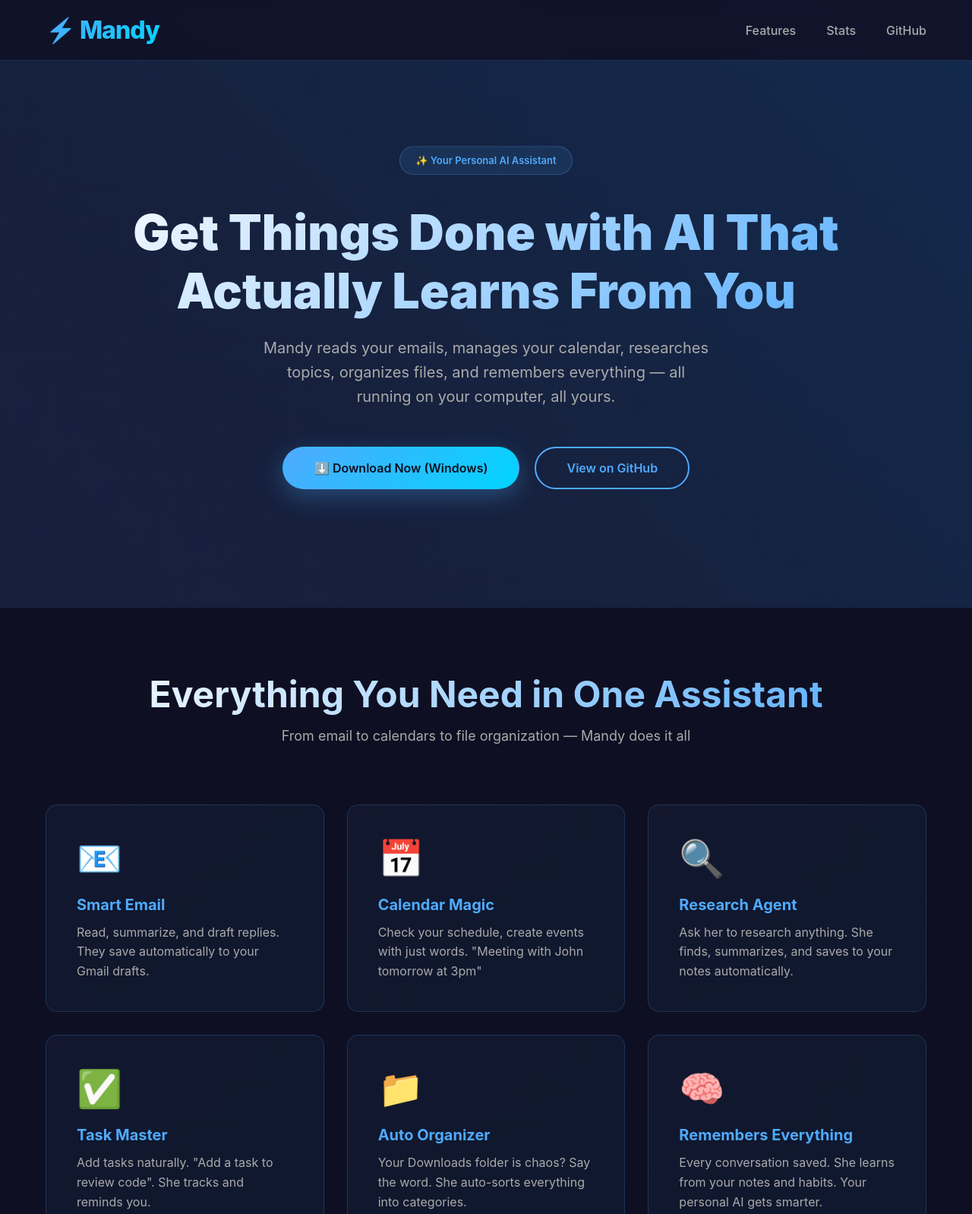
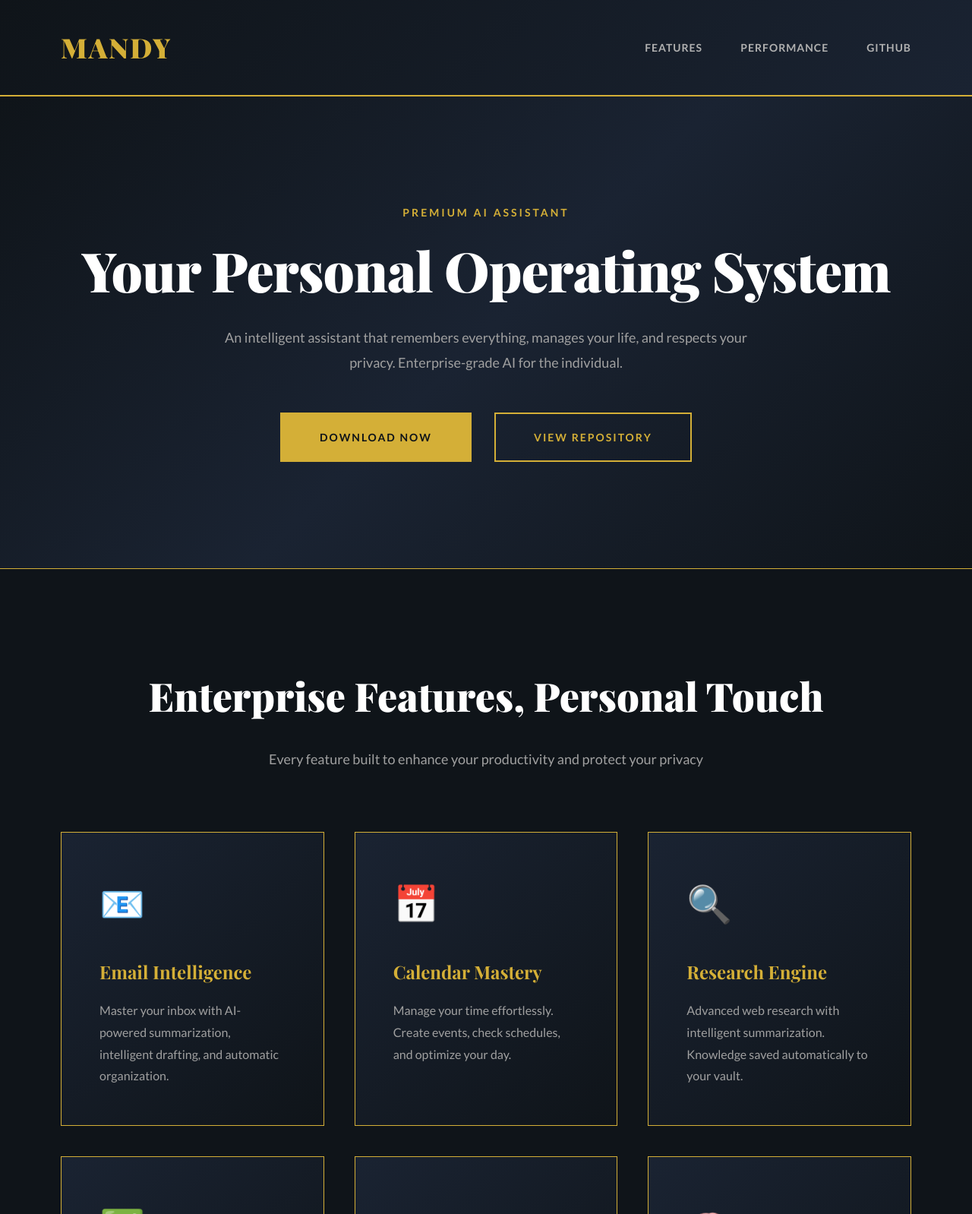
Before and after one commit to Manav-Patil-10/Mandy-app, a plain HTML site: page index.html in a window 1280 px wide. Shown: the top 1598 px of the page at 76% size. Drawn offline with nearby package versions, Linux system fonts and the light colour scheme.

Commit message:
Mandy: premium corporate design with gold accents

```diff
--- a/index.html
+++ b/index.html
@@ -3,7 +3,8 @@
 <head>
     <meta charset="UTF-8">
     <meta name="viewport" content="width=device-width, initial-scale=1.0">
-    <title>Mandy — Your AI That Gets Things Done</title>
+    <title>Mandy — Premium AI Assistant</title>
+    <link href="https://fonts.googleapis.com/css2?family=Playfair+Display:wght@700;900&family=Lato:wght@400;700&display=swap" rel="stylesheet">
     <style>
         * {
             margin: 0;
@@ -12,45 +13,25 @@
         }
 
         body {
-            font-family: -apple-system, BlinkMacSystemFont, 'Segoe UI', Roboto, Oxygen, Ubuntu, sans-serif;
-            background: #0f0f23;
-            color: #fff;
-            overflow-x: hidden;
-        }
-
-        /* Animated background */
-        .animated-bg {
-            position: fixed;
-            top: 0;
-            left: 0;
-            width: 100%;
-            height: 100%;
-            background: linear-gradient(45deg, #0f0f23, #1a1a3f, #16213e, #0f3460);
-            background-size: 400% 400%;
-            animation: gradient 15s ease infinite;
-            z-index: -1;
-        }
-
-        @keyframes gradient {
-            0% { background-position: 0% 50%; }
-            50% { background-position: 100% 50%; }
-            100% { background-position: 0% 50%; }
+            font-family: 'Lato', sans-serif;
+            background: #0f1419;
+            color: #e8e8e8;
+            line-height: 1.8;
         }
 
         header {
-            background: rgba(15, 15, 35, 0.8);
-            backdrop-filter: blur(10px);
-            padding: 20px 0;
+            background: linear-gradient(135deg, #0f1419 0%, #1a2332 100%);
+            padding: 30px 0;
+            border-bottom: 2px solid #d4af37;
             position: sticky;
             top: 0;
             z-index: 100;
-            border-bottom: 1px solid rgba(79, 172, 254, 0.2);
         }
 
         .container {
             max-width: 1200px;
             margin: 0 auto;
-            padding: 0 20px;
+            padding: 0 40px;
         }
 
         nav {
@@ -60,195 +41,146 @@
         }
 
         .logo {
-            font-size: 32px;
-            font-weight: 800;
-            background: linear-gradient(135deg, #4faafe, #00d4ff);
-            -webkit-background-clip: text;
-            -webkit-text-fill-color: transparent;
-            background-clip: text;
-            letter-spacing: -1px;
+            font-family: 'Playfair Display', serif;
+            font-size: 36px;
+            font-weight: 900;
+            color: #d4af37;
+            letter-spacing: 2px;
         }
 
         nav ul {
             display: flex;
             list-style: none;
-            gap: 40px;
+            gap: 50px;
         }
 
         nav a {
             text-decoration: none;
-            color: #aaa;
-            font-weight: 500;
+            color: #b0b0b0;
+            font-weight: 700;
+            font-size: 14px;
+            letter-spacing: 1px;
+            text-transform: uppercase;
             transition: color 0.3s;
             position: relative;
         }
 
         nav a:hover {
-            color: #4faafe;
-        }
-
-        nav a::after {
-            content: '';
-            position: absolute;
-            bottom: -5px;
-            left: 0;
-            width: 0;
-            height: 2px;
-            background: #4faafe;
-            transition: width 0.3s;
-        }
-
-        nav a:hover::after {
-            width: 100%;
+            color: #d4af37;
         }
 
         .hero {
-            padding: 120px 0;
+            padding: 140px 0;
             text-align: center;
-            position: relative;
-            z-index: 1;
+            background: linear-gradient(135deg, #0f1419 0%, #1a2332 50%, #0f1419 100%);
+            border-bottom: 1px solid #d4af37;
         }
 
-        .hero-badge {
-            display: inline-block;
-            background: rgba(79, 172, 254, 0.1);
-            border: 1px solid rgba(79, 172, 254, 0.3);
-            padding: 10px 20px;
-            border-radius: 30px;
-            margin-bottom: 30px;
-            font-size: 13px;
-            color: #4faafe;
-            font-weight: 600;
-            animation: float 3s ease-in-out infinite;
-        }
-
-        @keyframes float {
-            0%, 100% { transform: translateY(0px); }
-            50% { transform: translateY(-10px); }
+        .hero-subtitle {
+            color: #d4af37;
+            font-size: 14px;
+            letter-spacing: 3px;
+            text-transform: uppercase;
+            margin-bottom: 20px;
+            font-weight: 700;
         }
 
         .hero h1 {
-            font-size: 64px;
+            font-family: 'Playfair Display', serif;
+            font-size: 72px;
             font-weight: 900;
-            margin-bottom: 20px;
+            margin-bottom: 30px;
+            color: #ffffff;
             line-height: 1.2;
-            background: linear-gradient(135deg, #ffffff, #4faafe);
-            -webkit-background-clip: text;
-            -webkit-text-fill-color: transparent;
-            background-clip: text;
-            animation: slideInDown 0.8s ease;
+            letter-spacing: -1px;
         }
 
         .hero p {
-            font-size: 20px;
-            color: #aaa;
-            margin-bottom: 50px;
-            max-width: 600px;
-            margin-left: auto;
-            margin-right: auto;
-            line-height: 1.6;
-            animation: slideInUp 0.8s ease 0.2s both;
+            font-size: 18px;
+            color: #a0a0a0;
+            max-width: 700px;
+            margin: 0 auto 50px;
+            line-height: 1.8;
         }
 
         .cta-buttons {
             display: flex;
-            gap: 20px;
+            gap: 30px;
             justify-content: center;
             flex-wrap: wrap;
-            animation: slideInUp 0.8s ease 0.4s both;
         }
 
         .btn {
-            padding: 16px 40px;
-            border-radius: 50px;
+            padding: 18px 50px;
             text-decoration: none;
-            font-weight: 600;
-            font-size: 16px;
+            font-weight: 700;
+            font-size: 14px;
+            letter-spacing: 2px;
+            text-transform: uppercase;
             transition: all 0.3s;
+            cursor: pointer;
             border: 2px solid transparent;
-            cursor: pointer;
         }
 
         .btn-primary {
-            background: linear-gradient(135deg, #4faafe, #00d4ff);
-            color: #0f0f23;
-            box-shadow: 0 10px 30px rgba(79, 172, 254, 0.3);
+            background: #d4af37;
+            color: #0f1419;
+            border: 2px solid #d4af37;
         }
 
         .btn-primary:hover {
+            background: transparent;
+            color: #d4af37;
             transform: translateY(-3px);
-            box-shadow: 0 15px 40px rgba(79, 172, 254, 0.5);
+            box-shadow: 0 10px 30px rgba(212, 175, 55, 0.3);
         }
 
         .btn-secondary {
             background: transparent;
-            color: #4faafe;
-            border: 2px solid #4faafe;
+            color: #d4af37;
+            border: 2px solid #d4af37;
         }
 
         .btn-secondary:hover {
-            background: rgba(79, 172, 254, 0.1);
+            background: #d4af37;
+            color: #0f1419;
             transform: translateY(-3px);
-        }
-
-        @keyframes slideInDown {
-            from {
-                opacity: 0;
-                transform: translateY(-30px);
-            }
-            to {
-                opacity: 1;
-                transform: translateY(0);
-            }
-        }
-
-        @keyframes slideInUp {
-            from {
-                opacity: 0;
-                transform: translateY(30px);
-            }
-            to {
-                opacity: 1;
-                transform: translateY(0);
-            }
         }
 
         .features {
             padding: 120px 0;
-            position: relative;
-            z-index: 1;
         }
 
-        .section-title {
+        .section-header {
             text-align: center;
             margin-bottom: 80px;
         }
 
-        .section-title h2 {
-            font-size: 48px;
-            margin-bottom: 15px;
-            background: linear-gradient(135deg, #ffffff, #4faafe);
-            -webkit-background-clip: text;
-            -webkit-text-fill-color: transparent;
-            background-clip: text;
+        .section-header h2 {
+            font-family: 'Playfair Display', serif;
+            font-size: 52px;
+            font-weight: 900;
+            margin-bottom: 20px;
+            color: #ffffff;
         }
 
-        .section-title p {
-            color: #aaa;
+        .section-header p {
             font-size: 18px;
+            color: #a0a0a0;
+            max-width: 600px;
+            margin: 0 auto;
         }
 
         .features-grid {
             display: grid;
-            grid-template-columns: repeat(auto-fit, minmax(280px, 1fr));
-            gap: 30px;
+            grid-template-columns: repeat(auto-fit, minmax(300px, 1fr));
+            gap: 40px;
         }
 
         .feature-card {
-            background: linear-gradient(135deg, rgba(79, 172, 254, 0.05), rgba(0, 212, 255, 0.05));
-            border: 1px solid rgba(79, 172, 254, 0.2);
-            padding: 40px;
-            border-radius: 15px;
+            background: linear-gradient(135deg, #1a2332 0%, #0f1419 100%);
+            border: 1px solid #d4af37;
+            padding: 50px;
             transition: all 0.3s;
             position: relative;
             overflow: hidden;
@@ -258,115 +190,121 @@
             content: '';
             position: absolute;
             top: 0;
-            left: -100%;
-            width: 100%;
-            height: 100%;
-            background: linear-gradient(90deg, transparent, rgba(79, 172, 254, 0.1), transparent);
-            transition: left 0.5s;
+            left: 0;
+            right: 0;
+            height: 2px;
+            background: #d4af37;
+            transform: scaleX(0);
+            transition: transform 0.3s;
+            transform-origin: left;
         }
 
         .feature-card:hover::before {
-            left: 100%;
+            transform: scaleX(1);
         }
 
         .feature-card:hover {
             transform: translateY(-10px);
-            border-color: rgba(79, 172, 254, 0.5);
-            box-shadow: 0 20px 40px rgba(79, 172, 254, 0.2);
+            box-shadow: 0 20px 50px rgba(212, 175, 55, 0.2);
         }
 
         .feature-icon {
             font-size: 48px;
-            margin-bottom: 20px;
+            margin-bottom: 25px;
         }
 
         .feature-card h3 {
-            font-size: 20px;
-            margin-bottom: 12px;
-            color: #4faafe;
+            font-family: 'Playfair Display', serif;
+            font-size: 24px;
+            margin-bottom: 15px;
+            color: #d4af37;
         }
 
         .feature-card p {
-            color: #aaa;
-            line-height: 1.6;
+            color: #a0a0a0;
+            font-size: 16px;
+            line-height: 1.8;
         }
 
-        .stats {
-            padding: 80px 0;
+        .stats-section {
+            padding: 100px 0;
+            border-top: 1px solid #d4af37;
+            border-bottom: 1px solid #d4af37;
+        }
+
+        .stats-grid {
             display: grid;
-            grid-template-columns: repeat(auto-fit, minmax(150px, 1fr));
-            gap: 40px;
+            grid-template-columns: repeat(auto-fit, minmax(200px, 1fr));
+            gap: 60px;
             text-align: center;
-            position: relative;
-            z-index: 1;
         }
 
         .stat-item h3 {
-            font-size: 48px;
-            background: linear-gradient(135deg, #4faafe, #00d4ff);
-            -webkit-background-clip: text;
-            -webkit-text-fill-color: transparent;
-            background-clip: text;
+            font-family: 'Playfair Display', serif;
+            font-size: 56px;
+            color: #d4af37;
             margin-bottom: 10px;
+            font-weight: 900;
         }
 
         .stat-item p {
-            color: #aaa;
-            font-size: 14px;
+            color: #a0a0a0;
+            font-size: 16px;
+            letter-spacing: 1px;
         }
 
-        .cta-final {
-            background: linear-gradient(135deg, rgba(79, 172, 254, 0.1), rgba(0, 212, 255, 0.05));
-            border: 1px solid rgba(79, 172, 254, 0.3);
-            padding: 100px 0;
+        .cta-section {
+            padding: 120px 0;
             text-align: center;
-            border-radius: 20px;
-            margin: 80px 0;
-            position: relative;
-            z-index: 1;
+            background: linear-gradient(135deg, #1a2332 0%, #0f1419 100%);
+            border-top: 1px solid #d4af37;
         }
 
-        .cta-final h2 {
-            font-size: 48px;
-            margin-bottom: 20px;
-            background: linear-gradient(135deg, #ffffff, #4faafe);
-            -webkit-background-clip: text;
-            -webkit-text-fill-color: transparent;
-            background-clip: text;
+        .cta-section h2 {
+            font-family: 'Playfair Display', serif;
+            font-size: 52px;
+            margin-bottom: 25px;
+            color: #ffffff;
         }
 
-        .cta-final p {
+        .cta-section p {
             font-size: 18px;
-            color: #aaa;
-            margin-bottom: 40px;
+            color: #a0a0a0;
+            margin-bottom: 50px;
+            max-width: 600px;
+            margin-left: auto;
+            margin-right: auto;
         }
 
         footer {
-            border-top: 1px solid rgba(79, 172, 254, 0.2);
-            padding: 40px 0;
+            background: linear-gradient(135deg, #0f1419 0%, #1a2332 100%);
+            border-top: 2px solid #d4af37;
+            padding: 50px 0;
             text-align: center;
-            color: #666;
-            position: relative;
-            z-index: 1;
+            color: #707070;
         }
 
         footer a {
-            color: #4faafe;
+            color: #d4af37;
             text-decoration: none;
             transition: color 0.3s;
         }
 
         footer a:hover {
-            color: #00d4ff;
+            color: #ffffff;
         }
 
         @media (max-width: 768px) {
             .hero h1 {
-                font-size: 36px;
+                font-size: 40px;
             }
 
             nav ul {
                 gap: 20px;
+            }
+
+            .section-header h2 {
+                font-size: 36px;
             }
 
             .cta-buttons {
@@ -377,19 +315,21 @@
                 width: 100%;
                 text-align: center;
             }
+
+            .container {
+                padding: 0 20px;
+            }
         }
     </style>
 </head>
 <body>
-    <div class="animated-bg"></div>
-
     <header>
         <div class="container">
             <nav>
-                <div class="logo">⚡ Mandy</div>
+                <div class="logo">MANDY</div>
                 <ul>
                     <li><a href="#features">Features</a></li>
-                    <li><a href="#stats">Stats</a></li>
+                    <li><a href="#stats">Performance</a></li>
                     <li><a href="https://github.com/Manav-Patil-10/personal-ai-os">GitHub</a></li>
                 </ul>
             </nav>
@@ -398,15 +338,15 @@
 
     <section class="hero">
         <div class="container">
-            <div class="hero-badge">✨ Your Personal AI Assistant</div>
-            <h1>Get Things Done with AI That Actually Learns From You</h1>
-            <p>Mandy reads your emails, manages your calendar, researches topics, organizes files, and remembers everything — all running on your computer, all yours.</p>
+            <div class="hero-subtitle">Premium AI Assistant</div>
+            <h1>Your Personal Operating System</h1>
+            <p>An intelligent assistant that remembers everything, manages your life, and respects your privacy. Enterprise-grade AI for the individual.</p>
             <div class="cta-buttons">
                 <a href="https://github.com/Manav-Patil-10/personal-ai-os/releases/download/v1.0.0/Mandy-Setup.exe" class="btn btn-primary">
-                    ⬇️ Download Now (Windows)
+                    Download Now
                 </a>
                 <a href="https://github.com/Manav-Patil-10/personal-ai-os" class="btn btn-secondary">
-                    View on GitHub
+                    View Repository
                 </a>
             </div>
         </div>
@@ -414,90 +354,92 @@
 
     <section class="features" id="features">
         <div class="container">
-            <div class="section-title">
-                <h2>Everything You Need in One Assistant</h2>
-                <p>From email to calendars to file organization — Mandy does it all</p>
+            <div class="section-header">
+                <h2>Enterprise Features, Personal Touch</h2>
+                <p>Every feature built to enhance your productivity and protect your privacy</p>
             </div>
             <div class="features-grid">
                 <div class="feature-card">
                     <div class="feature-icon">📧</div>
-                    <h3>Smart Email</h3>
-                    <p>Read, summarize, and draft replies. They save automatically to your Gmail drafts.</p>
+                    <h3>Email Intelligence</h3>
+                    <p>Master your inbox with AI-powered summarization, intelligent drafting, and automatic organization.</p>
                 </div>
                 <div class="feature-card">
                     <div class="feature-icon">📅</div>
-                    <h3>Calendar Magic</h3>
-                    <p>Check your schedule, create events with just words. "Meeting with John tomorrow at 3pm"</p>
+                    <h3>Calendar Mastery</h3>
+                    <p>Manage your time effortlessly. Create events, check schedules, and optimize your day.</p>
                 </div>
                 <div class="feature-card">
                     <div class="feature-icon">🔍</div>
-                    <h3>Research Agent</h3>
-                    <p>Ask her to research anything. She finds, summarizes, and saves to your notes automatically.</p>
+                    <h3>Research Engine</h3>
+                    <p>Advanced web research with intelligent summarization. Knowledge saved automatically to your vault.</p>
                 </div>
                 <div class="feature-card">
                     <div class="feature-icon">✅</div>
-                    <h3>Task Master</h3>
-                    <p>Add tasks naturally. "Add a task to review code". She tracks and reminds you.</p>
+                    <h3>Task Orchestration</h3>
+                    <p>Natural language task management with intelligent reminders and progress tracking.</p>
                 </div>
                 <div class="feature-card">
                     <div class="feature-icon">📁</div>
-                    <h3>Auto Organizer</h3>
-                    <p>Your Downloads folder is chaos? Say the word. She auto-sorts everything into categories.</p>
+                    <h3>File Organization</h3>
+                    <p>Automatic file categorization and organization. Chaos becomes structure instantly.</p>
                 </div>
                 <div class="feature-card">
                     <div class="feature-icon">🧠</div>
-                    <h3>Remembers Everything</h3>
-                    <p>Every conversation saved. She learns from your notes and habits. Your personal AI gets smarter.</p>
+                    <h3>Persistent Memory</h3>
+                    <p>Every conversation remembered. Every preference learned. Your AI gets smarter with time.</p>
                 </div>
                 <div class="feature-card">
                     <div class="feature-icon">⏰</div>
-                    <h3>Smart Reminders</h3>
-                    <p>Hourly task reminders. Daily end-of-day reviews. She tracks your progress from day 1.</p>
+                    <h3>Intelligent Reminders</h3>
+                    <p>Hourly task reminders and daily reviews. Progress tracked from day one with detailed analytics.</p>
                 </div>
                 <div class="feature-card">
                     <div class="feature-icon">🔐</div>
-                    <h3>100% Your Data</h3>
-                    <p>Runs on your computer. Open source. No cloud snooping. It's truly yours.</p>
+                    <h3>Privacy First</h3>
+                    <p>100% open source. Runs locally on your machine. Your data never leaves your computer.</p>
                 </div>
             </div>
         </div>
     </section>
 
-    <section class="stats" id="stats">
+    <section class="stats-section" id="stats">
         <div class="container">
+            <div class="stats-grid">
                 <div class="stat-item">
                     <h3>8</h3>
                     <p>Complete Phases</p>
                 </div>
                 <div class="stat-item">
                     <h3>6+</h3>
-                <p>Jarvis Features</p>
+                    <p>Premium Features</p>
                 </div>
                 <div class="stat-item">
                     <h3>100%</h3>
                     <p>Open Source</p>
                 </div>
                 <div class="stat-item">
-                <h3>Free</h3>
-                <p>Forever</p>
+                    <h3>∞</h3>
+                    <p>Free Forever</p>
+                </div>
             </div>
         </div>
     </section>
 
-    <section class="cta-final">
+    <section class="cta-section">
         <div class="container">
-            <h2>Ready to Transform How You Work?</h2>
-            <p>Download Mandy today and meet the AI that actually gets things done</p>
+            <h2>Transform Your Productivity</h2>
+            <p>Experience the future of personal AI. Download Mandy today and take control of your digital life.</p>
             <a href="https://github.com/Manav-Patil-10/personal-ai-os/releases/download/v1.0.0/Mandy-Setup.exe" class="btn btn-primary">
-                ⬇️ Download Mandy Now
+                Download Mandy
             </a>
         </div>
     </section>
 
     <footer>
         <div class="container">
-            <p>&copy; 2026 Mandy — Your Personal AI OS</p>
-            <p><a href="https://github.com/Manav-Patil-10/personal-ai-os">GitHub</a> • <a href="https://github.com/Manav-Patil-10">Manav Patil</a></p>
+            <p>&copy; 2026 Mandy — Premium Personal AI</p>
+            <p><a href="https://github.com/Manav-Patil-10/personal-ai-os">GitHub</a> • <a href="https://github.com/Manav-Patil-10">Creator</a></p>
         </div>
     </footer>
 </body>
```
Lines whose indentation alone changed are shown as unchanged.
